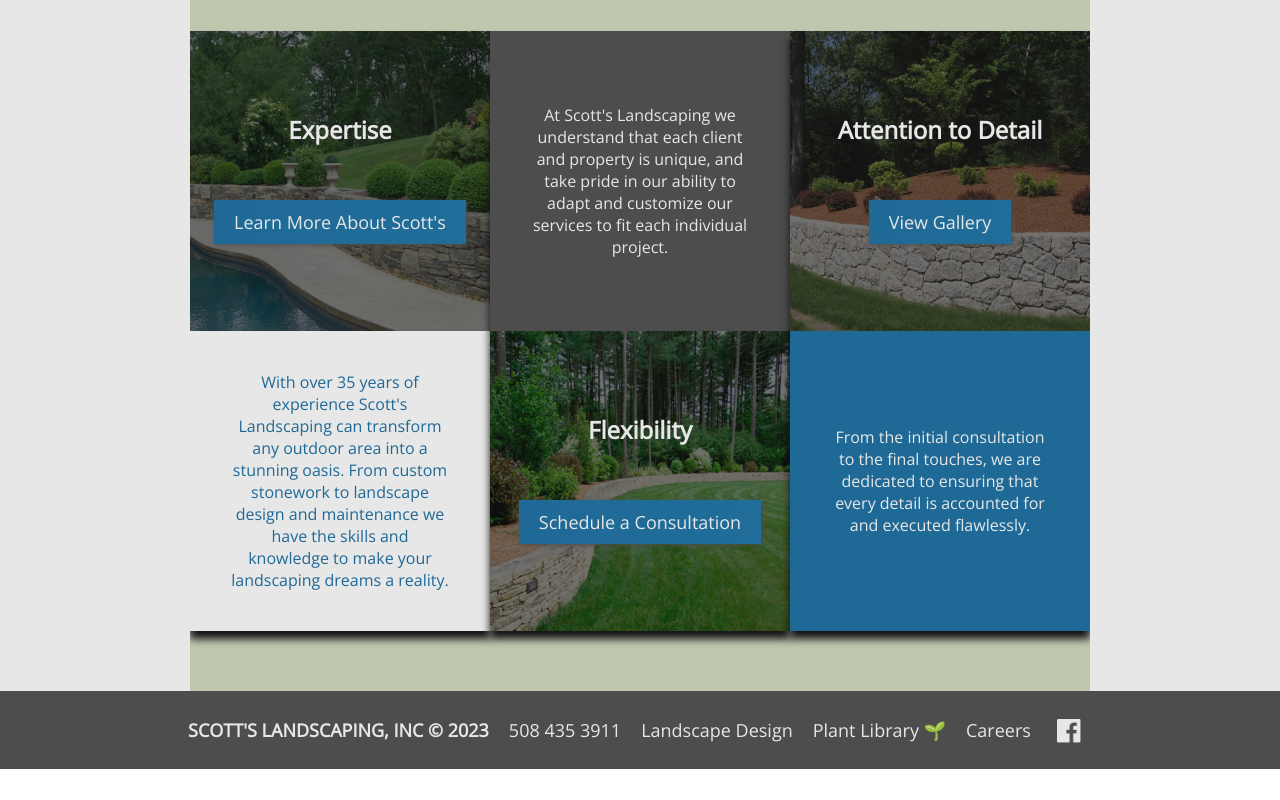
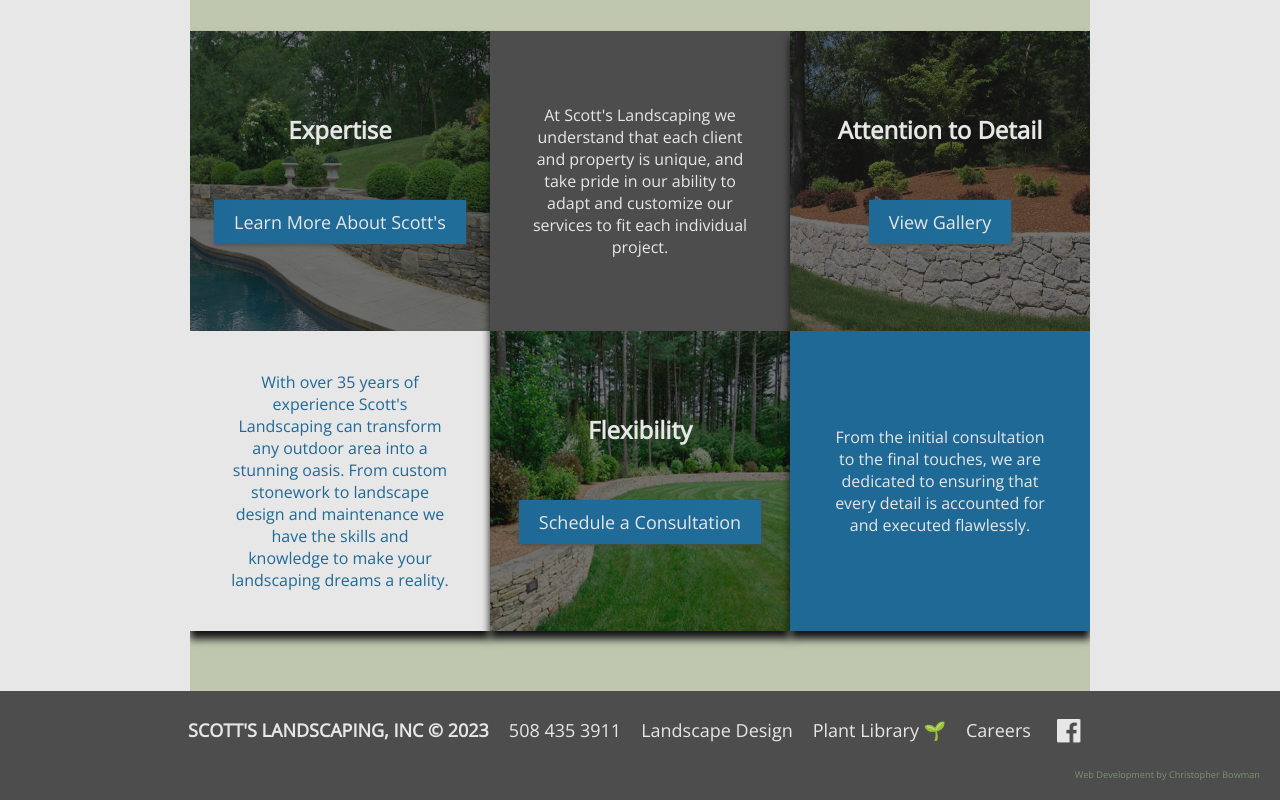
Before and after one commit to cbowman422/scottslandscaping, a React (Create React App) app: page / in a window 1280 px wide. Shown: the part 1639-2439 px from the top of the page. Before the commit the page ends 2408 px from the top, so only its background shows below. Built offline with nearby package versions, Linux system fonts and the light colour scheme.

Commit message:
link to personal portfolio in footer

```diff
--- a/src/components/Footer.js
+++ b/src/components/Footer.js
@@ -8,6 +8,7 @@ const Footer = () => {
 
   return (
     <div className="footerContainer">
+      <div className="footerContainer-flex1">
         <h3 className="footer-content-h3" > SCOTT'S LANDSCAPING, INC © 2023 </h3>
         <a className="footer-content-phone" href="tel:508-435-3911">508 435 3911</a>
         <a className="footer-content-careers" href="/design" >Landscape Design</a>
@@ -15,6 +16,10 @@ const Footer = () => {
         <a className="footer-content-careers" href="/careers" >Careers</a>
         <a className="footer-content-facebook-a" href="https://www.facebook.com/scottslandscapinghopkinton" target="blank"> <img className="footer-content-facebook-img" src={facebook} alt="Facebook"></img>  </a>
       </div>
+      <div className="footerContainer-flex2">
+        <p className="footer-portfolio">Web Development by <a className="footer-portfolio-link" href="https://christopher-bowman.netlify.app/" target="blank">Christopher Bowman</a></p>
+      </div>
+    </div>
   )
 }
 
--- a/src/css/Footer.css
+++ b/src/css/Footer.css
@@ -2,6 +2,15 @@
 .footerContainer{
   background-color: var(--black);
   height: 100%;
+}
+
+.footerContainer-flex1{
+  display: flex;
+  flex-direction: column;
+  align-items: center;
+}
+
+.footerContainer-flex2{
   display: flex;
   flex-direction: column;
   align-items: center;
@@ -21,6 +30,7 @@
   text-decoration: none;
   font-size: 18px;
   transition: var(--transition);
+  cursor: pointer;
  }
 
  .footer-content-phone:hover{
@@ -34,6 +44,7 @@
   text-decoration: none;
   font-size: 18px;
   transition: var(--transition);
+  cursor: pointer;
  }
 
  .footer-content-plant:hover{
@@ -47,6 +58,7 @@
   text-decoration: none;
   font-size: 18px;
   transition: var(--transition);
+  cursor: pointer;
  }
 
  .footer-content-careers:hover{
@@ -61,6 +73,20 @@
 
  .footer-content-facebook-a{
   text-decoration: none;
+  cursor: pointer;
+ }
+
+ .footer-portfolio{
+  font-size: 9.2px;
+  color:var(--gray-highlight);
+  margin-left: auto;
+  margin-right: 20px;
+ }
+
+ .footer-portfolio-link{
+  text-decoration: none;
+  color:var(--gray-highlight);
+  cursor: pointer;
  }
 
 
@@ -73,6 +99,16 @@
   padding: 10px 0;
 }
 
+.footerContainer-flex1{
+  flex-direction: row;
+  justify-content: center;
+}
+
+.footerContainer-flex2{
+  flex-direction: row;
+  justify-content: center;
+}
+
 .footer-content-h3{
   padding:5px 10px 5px 0px;
  }
```
Lines whose indentation alone changed are shown as unchanged.
